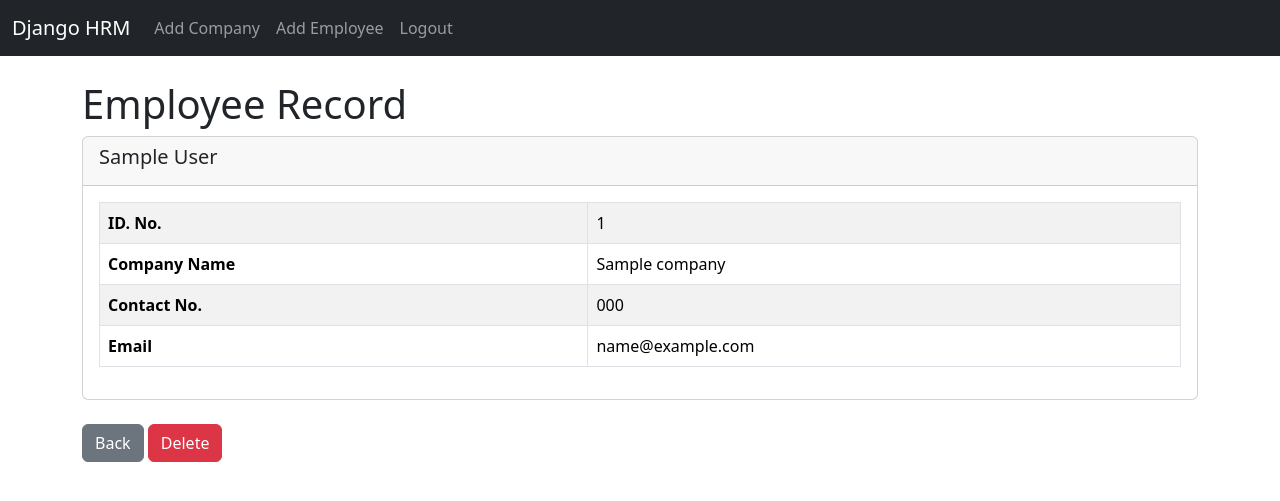
After one commit to RiteshRavichandran/Django_HRM_System, a Django app: page /employee/1 in a window 1280 px wide. The commit adds this page. Shown: the top 501 px of the page. Run offline with Django 4.2, Linux system fonts and the light colour scheme; a user stored in the database is signed in; tables that the repository leaves empty hold one stand-in row (values such as "Sample post").

Commit message:
Almost Done!

```diff
--- /dev/null
+++ b/website/templates/employee_record.html
@@ -0,0 +1,39 @@
+{% extends 'base.html' %}
+{% block content %}
+
+<h1>Employee Record</h1>
+
+<div class="card">
+    <div class="card-header"><h5 class="card-title">{{ employee_record.first_name }} {{ employee_record.last_name }}</h5></div>
+    <div class="card-body">
+
+        <table class="table table-striped table-hover table-bordered">
+            <tbody class="card-text">
+                <tr>
+                    <th>ID. No.</th>
+                    <td>{{ employee_record.employee_id }}</td>
+                </tr>
+                <tr>
+                    <th>Company Name</th>
+                    <td>{{ employee_record.company.name }}</td>
+                </tr>
+                <tr>
+                    <th>Contact No.</th>
+                    <td>{{ employee_record.contact_number }}</td>
+                </tr>
+                <tr>
+                    <th>Email</th>
+                    <td>{{ employee_record.email }}</td>
+                </tr>
+            </tbody>
+        </table>
+
+    </div>
+</div>
+
+<br/>
+<a href="{% url 'home' %}" class="btn btn-secondary">Back</a>
+<a href="{% url 'delete_employee' employee_record.id%}" class="btn btn-danger">Delete</a>
+
+
+{% endblock %}
--- a/website/templates/navbar.html
+++ b/website/templates/navbar.html
@@ -8,6 +8,15 @@
         <ul class="navbar-nav me-auto mb-2 mb-lg-0">
 
           {% if user.is_authenticated %}
+
+          <li class="nav-item">
+            <a class="nav-link" href="{% url 'add_company' %}">Add Company</a>
+          </li>
+
+          <li class="nav-item">
+            <a class="nav-link" href="{% url 'add_employee' %}">Add Employee</a>
+          </li>
+
           <li class="nav-item">
             <a class="nav-link" href="{% url 'logout' %}">Logout</a>
           </li>
@@ -18,6 +27,7 @@
           </li>
           {% endif %}
 
+
         </ul>
       </div>
     </div>
--- a/website/urls.py
+++ b/website/urls.py
@@ -7,4 +7,7 @@ urlpatterns = [
     path("logout/", views.logout_user, name="logout"),
     path("company/<int:pk>", views.company_record, name="company"),
     path("employee/<int:pk>", views.employee_record, name="employee"),
+    path("delete_employee/<int:pk>", views.delete_employee_record, name="delete_employee"),
+    path("add_company/", views.add_company_record, name="add_company"),
+    path("add_employee/", views.add_employee_record, name="add_employee"),
 ]
--- a/website/views.py
+++ b/website/views.py
@@ -49,3 +49,21 @@ def employee_record(request, pk):
     else:
         messages.success(request, "You must be Logedin to view that page")
         return redirect('home')
+
+
+def delete_employee_record(request, pk):
+    if request.user.is_authenticated:
+        delete_it = Employee.objects.get(id=pk)
+        delete_it.delete()
+        messages.success(request, "Record Deleted Successfully")
+        return redirect('home')
+    else:
+        messages.success(request, "You must be Logedin to delete the records")
+        return redirect('home')
+
+
+def add_company_record(request):
+    return render(request, "add_company_record.html", {})
+
+def add_employee_record(request):
+    return render(request, "add_employee_record.html", {})
```
Also changed, not shown: website/templates/add_company_record.html (added, +9 -0 lines), website/templates/add_employee_record.html (added, +9 -0 lines), website/templates/company_record.html (added, +33 -0 lines), website/templates/home.html (+4 -4 lines), website/models.py (line endings or trailing spaces).
